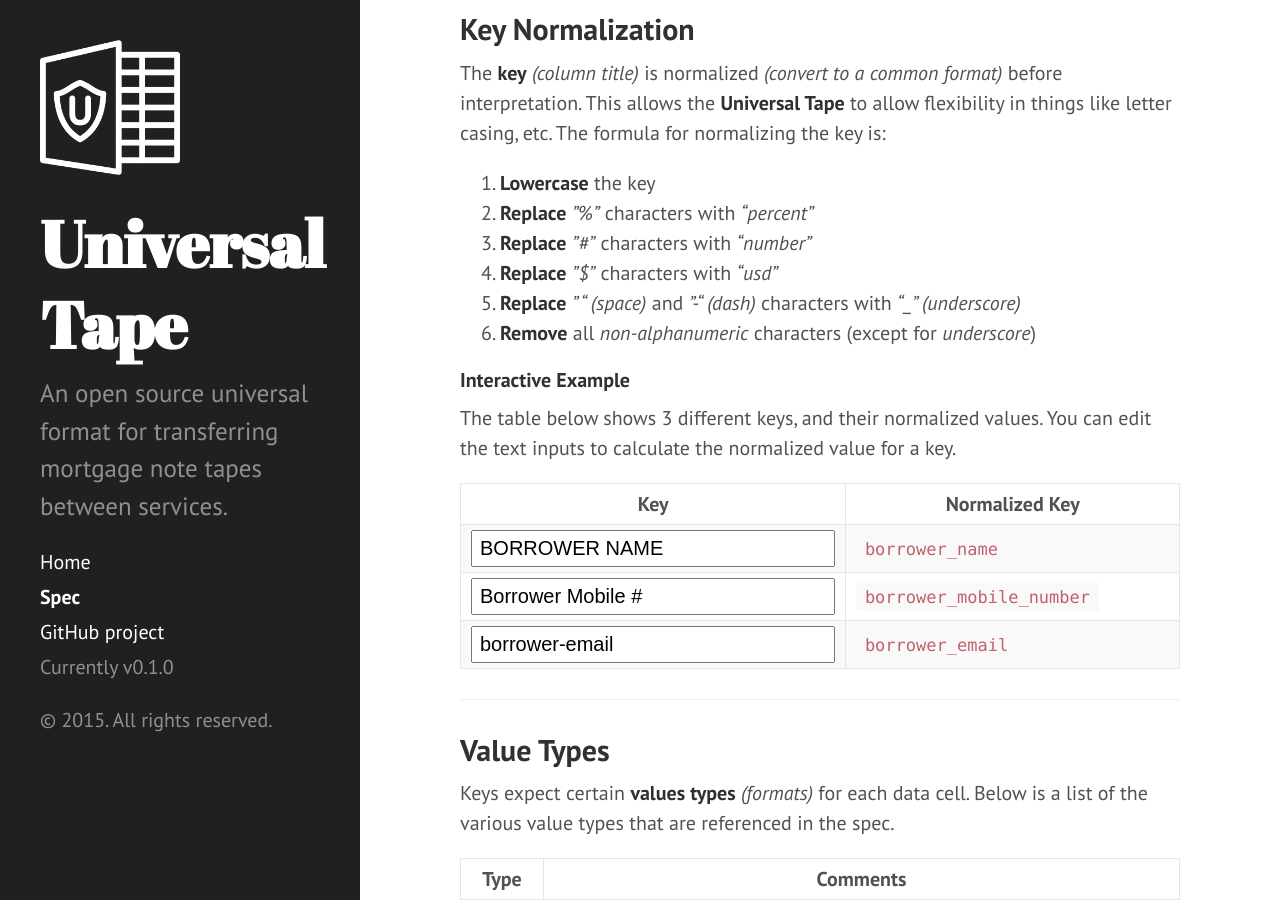
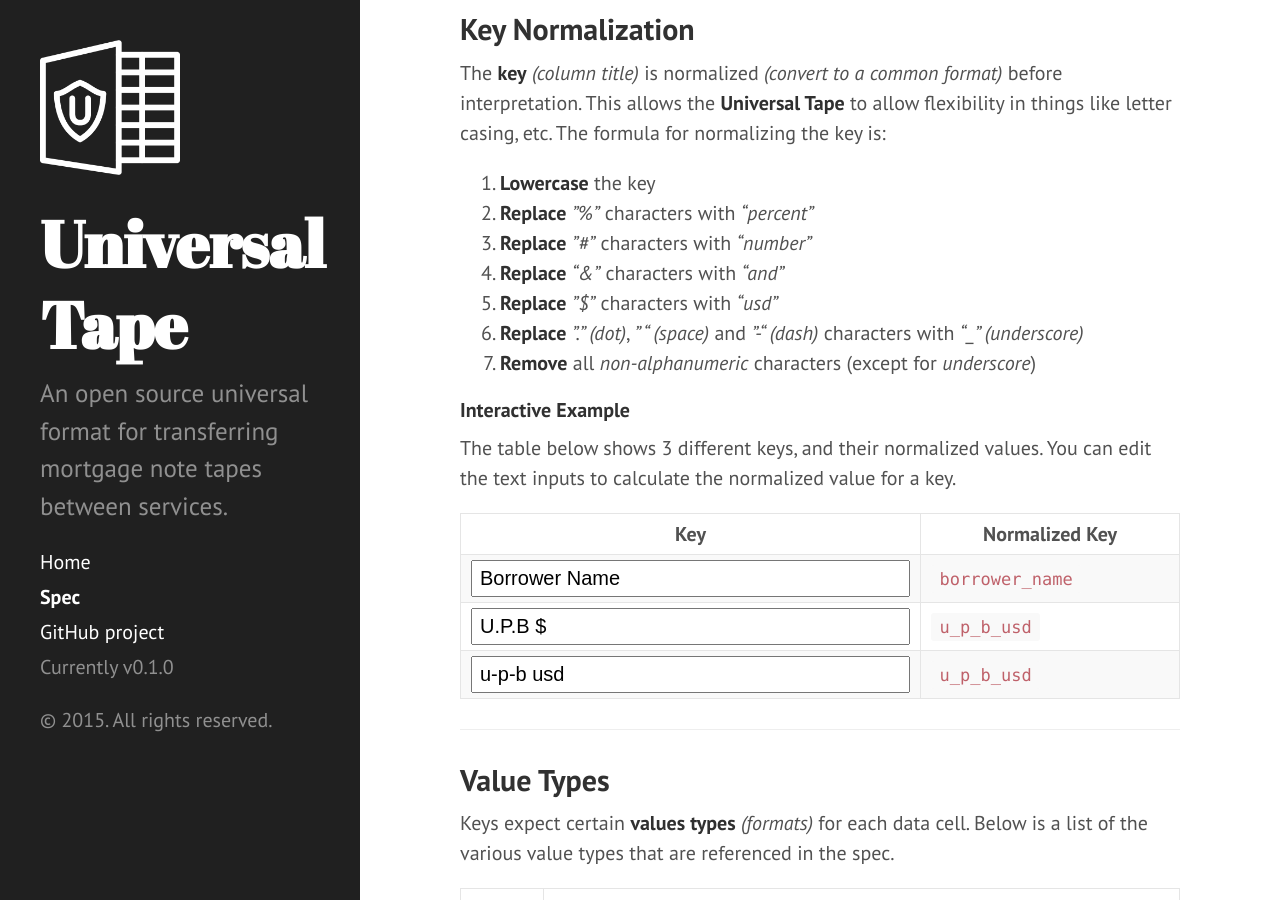
Before and after one commit to UniversalTape/universaltape.org, a Jekyll site: the page built from spec.md, in a window 1280 px wide and 900 px high, scrolled down 1134 px. Built offline with Jekyll 4.4.1, drawn with Linux system fonts in a browser that asks for light colours; Markdown is read by kramdown in place of the engine named in the settings.

Commit message:
Add & and . to key normalization rules

```diff
--- a/public/js/app.js
+++ b/public/js/app.js
@@ -35,8 +35,10 @@
             function replaceChars(string) {
                 string = string.replace(/%/g, 'percent');
                 string = string.replace(/#/g, 'number');
+                string = string.replace(/&/g, 'and');
                 string = string.replace(/\$/g, 'usd');
                 string = string.replace(/-/g, '_');
+                string = string.replace(/\./g, '_');
                 string = string.replace(/ /g, '_');
                 return string.replace(/[^\w_]/g, '');
             }
--- a/spec.md
+++ b/spec.md
@@ -35,9 +35,10 @@ The **key** _(column title)_ is normalized _(convert to a common format)_ before
 1. **Lowercase** the key
 2. **Replace** _"%"_ characters with _"percent"_
 3. **Replace** _"#"_ characters with _"number"_
-4. **Replace** _"$"_ characters with _"usd"_
-5. **Replace** _" " (space)_ and _"-" (dash)_ characters with _"\_" (underscore)_
-6. **Remove** all _non-alphanumeric_ characters (except for _underscore_)
+4. **Replace** _"&"_ characters with _"and"_
+5. **Replace** _"$"_ characters with _"usd"_
+6. **Replace** _"." (dot)_, _" " (space)_ and _"-" (dash)_ characters with _"\_" (underscore)_
+7. **Remove** all _non-alphanumeric_ characters (except for _underscore_)
 
 #### Interactive Example
 
@@ -52,15 +53,15 @@ The table below shows 3 different keys, and their normalized values. You can edi
     </thead>
     <tbody>
         <tr>
-            <td><input type="text" style="width: 100%;" ng-model="normalizeDemo1" ng-init="normalizeDemo1 = 'BORROWER NAME'"></td>
+            <td><input type="text" style="width: 100%;" ng-model="normalizeDemo1" ng-init="normalizeDemo1 = 'Borrower Name'"></td>
             <td><code ng-bind="normalizeDemo1 | normalize"></code></td>
         </tr>
         <tr>
-            <td><input type="text" style="width: 100%;" ng-model="normalizeDemo2" ng-init="normalizeDemo2 = 'Borrower Mobile #'"></td>
+            <td><input type="text" style="width: 100%;" ng-model="normalizeDemo2" ng-init="normalizeDemo2 = 'U.P.B $'"></td>
             <td><code ng-bind="normalizeDemo2 | normalize"></code></td>
         </tr>
          <tr>
-             <td><input type="text" style="width: 100%;" ng-model="normalizeDemo3" ng-init="normalizeDemo3 = 'borrower-email'"></td>
+             <td><input type="text" style="width: 100%;" ng-model="normalizeDemo3" ng-init="normalizeDemo3 = 'u-p-b usd'"></td>
              <td><code ng-bind="normalizeDemo3 | normalize"></code></td>
          </tr>
     </tbody>
```
